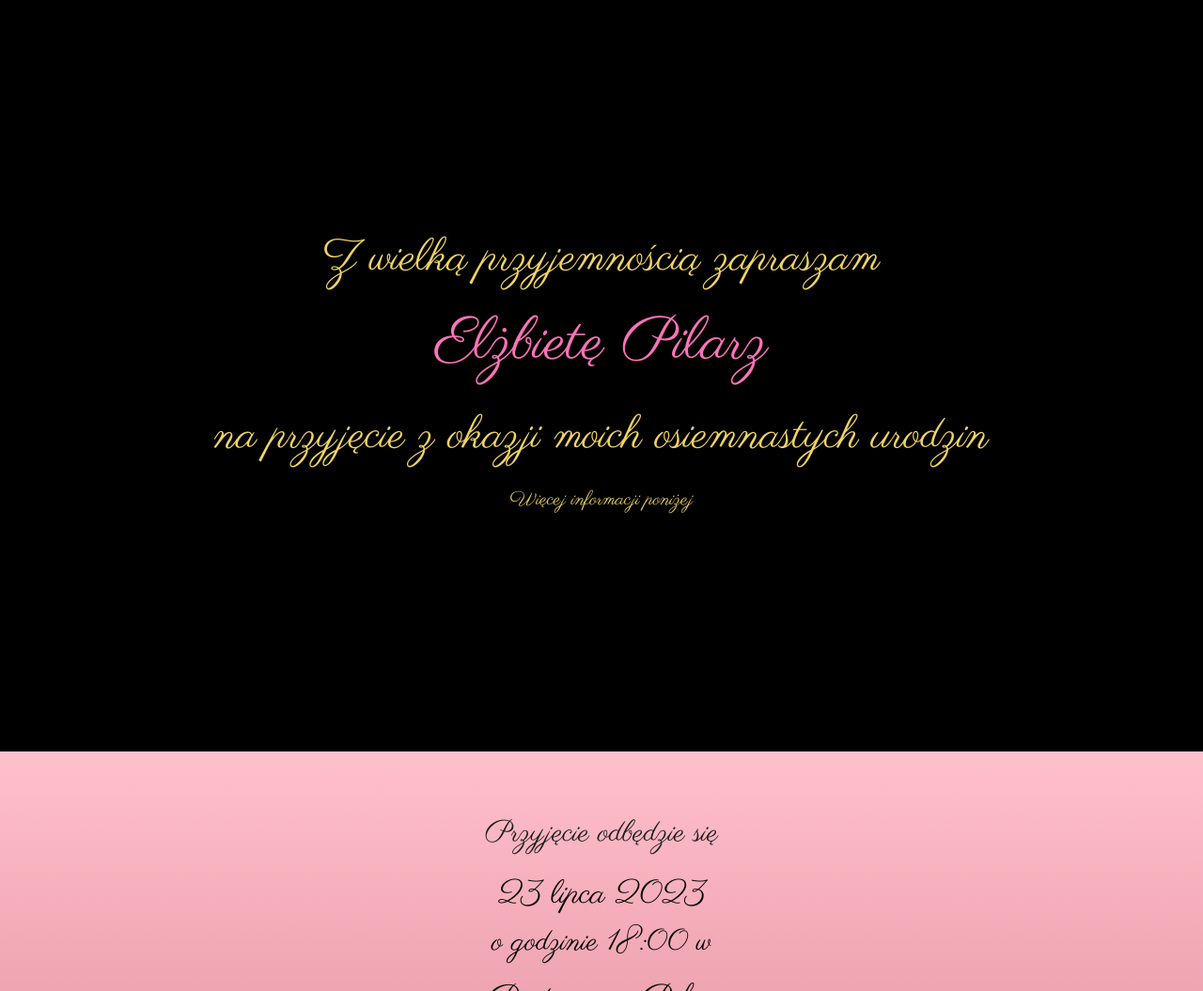
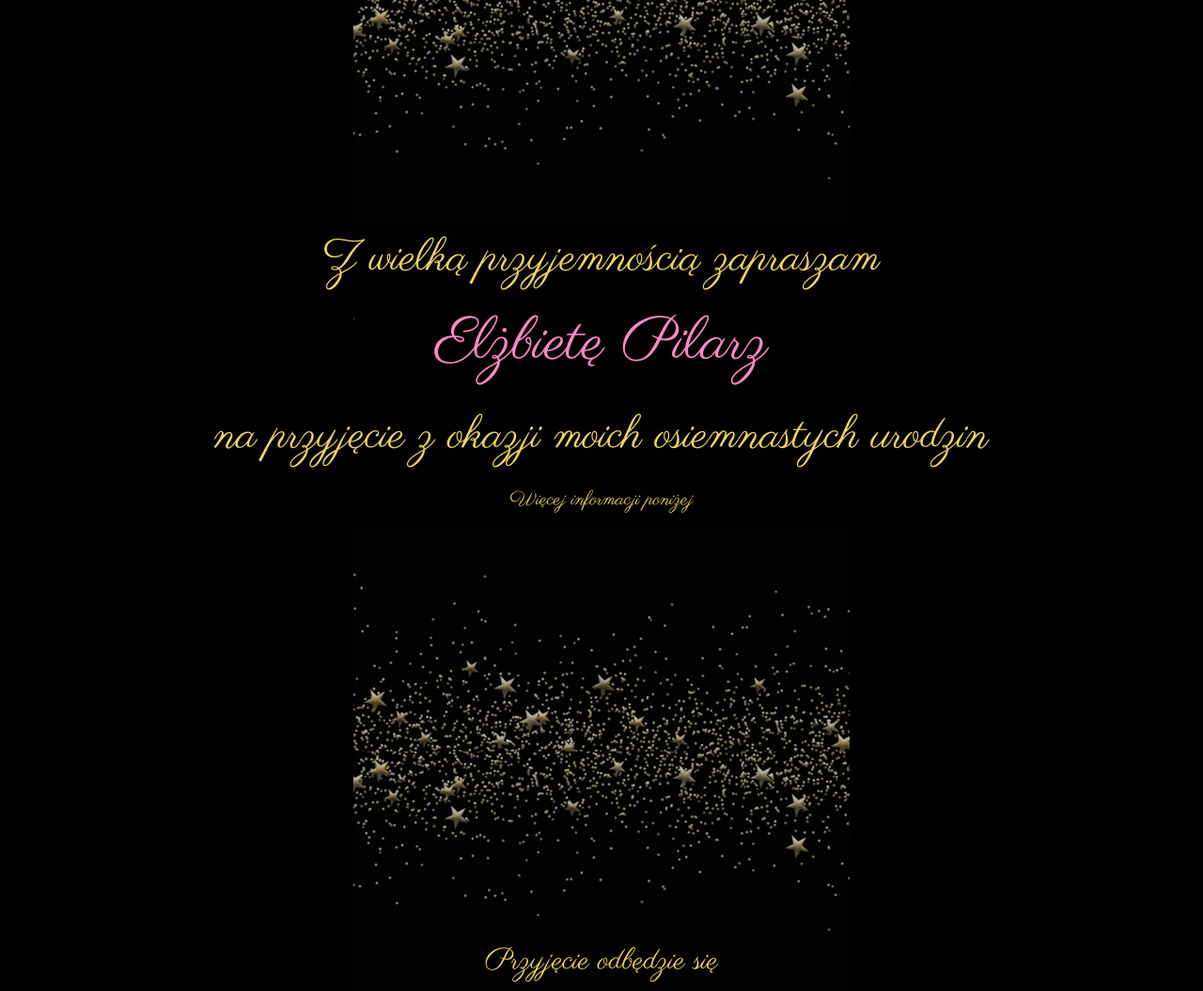
Before and after one commit to Cez02/Cez02.github.io, a PHP site: page /zaproszenia/zaproszenie-babcia.html in a window 1280 px wide. Shown: the top 1055 px of the page at 94% size. Run offline with PHP 8.4, Linux system fonts and the light colour scheme.

Commit message:
OH LORD TAKE THIS PAIN AWAY

```diff
--- a/assets/css/stylezapro.css
+++ b/assets/css/stylezapro.css
@@ -168,7 +168,7 @@ body {
   /*--/ Title s /--*/
   .title-s {
     font-weight: 570;
-    color: #000000;
+    color: #EFD463;
     opacity: 0;
     font-size: 1.8rem;
     animation: scale 3s forwards cubic-bezier(0.5, 1, 0.89, 1), fade-in 0.8s 0.1s forwards cubic-bezier(0.11, 0, 0.5, 0);
@@ -177,7 +177,7 @@ body {
   @media (min-width: 750px){
     .title-s {
         font-weight: 570;
-        color: #000000;
+        color: #EFD463;
         opacity: 0;
         font-size: 1.8rem;
         animation: scale 3s forwards cubic-bezier(0.5, 1, 0.89, 1), fade-in 0.8s 0.1s forwards cubic-bezier(0.11, 0, 0.5, 0);
@@ -798,12 +798,12 @@ body {
   }
 
   .hero .hero-title {
-    color: #fd73b8;
+    color: #ff88c3;
     font-weight: 400;
     font-size: 2.5rem;
     opacity: 0;
     animation: scale 3s forwards cubic-bezier(0.5, 1, 0.89, 1), fade-in 0.8s 0.1s forwards cubic-bezier(0.11, 0, 0.5, 0);;
-    animation-delay: 1.4s;
+    animation-delay: 2.5s;
   }
   @media (min-width: 768px) {
     .hero .hero-title {
@@ -811,7 +811,7 @@ body {
       transform: scale(0.94);
       opacity: 0;
       animation: scale 3s forwards cubic-bezier(0.5, 1, 0.89, 1), fade-in 0.8s 0.1s forwards cubic-bezier(0.11, 0, 0.5, 0);;
-      animation-delay: 1.4s;
+      animation-delay: 2.5s;
     }
   }
 
--- a/zaproszenia/zaproszenie-babcia.html
+++ b/zaproszenia/zaproszenie-babcia.html
@@ -58,6 +58,7 @@
     </div>
   </div> -->
 
+    <img src="../assets/img/bg_raw.png" style="height: 100%; margin-top: 0; z-index: -1;">
       <div class="hero text-center">
         <p class="hero-subtitle"><span>Z wielką przyjemnością zapraszam</span></p>
         <h1 class="hero-title mb-4">Elżbietę Pilarz</h1>
@@ -65,12 +66,13 @@
 
         <p class="hero-subtitle" style="font-size: 1.3rem;"><span>Więcej informacji poniżej</span></p>
       </div>
+    </img>
 
   </section>
 
     <!-- ======= About Section ======= -->
-    <section id="about" class="about-mf sect-pt4 route" style="height: 100vh; background: linear-gradient(to bottom, pink, rgb(206, 105, 124));;">
-        <div class="row" style="width: 100%; margin-top: 0%;">
+    <section id="about" class="about-mf sect-pt4 route" style="height: 100vh; padding-top: 0;">
+        <!-- <div class="row" style="width: 100%; margin-top: 0%;">
             <div class="col-sm-12" style="width: 100%; margin-top: 0%;">
             <div class="box-shadow-full" style="width: 100%; margin-top: 0%; padding-top: 0;">
                 <div class="row" style="text-align: center;">
@@ -96,9 +98,25 @@
                 </div>
             </div>
             </div>
+        </div> -->
+
+        <img src="../assets/img/bg_raw.png" style="height: 100%; margin-top: 0; z-index: -1;">
+          <div class="row" style="width: 100%; margin-top: 0%;">
+              <div class="col-sm-12" style="width: 100%; margin-top: 0%;">
+                <div class="box-shadow-full" style="width: 100%; margin-top: 0%; padding-top: 0;">
+                    <div class="row" style="text-align: center;">
+                    <span class="title-s" style="padding-top: 200px;">Przyjęcie odbędzie się</span>
+                    <span class="title-s" style="font-size:2.2rem; padding-top: 15px;">23 lipca 2023</span>
+                    <span class="title-s" style="padding-top: 8px;">o godzinie 18:00</span>
+                    <span class="title-s" style="font-size:2rem; padding-top: 5px;">w restauracji</span>
+                    <span class="title-s" style="color:rgb(248, 178, 189); font-size: 2.6rem; padding-top: 15px;">"Poker"</span>
+                    <span class="title-s" style="font-size:1.7rem;">ul. Żyzna 11c Częstochowa</span>
+
                     </div>
-
-        <!-- <img src="../assets/img/zaproBG_finalArtSmall.png"> </img> -->
+                </div>
+              </div>
+          </div>
+        </img>
      </section><!-- End About Section -->
 
 
```
Also changed, not shown: assets/img/bg_raw.png (added), assets/img/zaproBG_finalArtSmall.png, 2 other files. Lines whose indentation alone changed are shown as unchanged.
